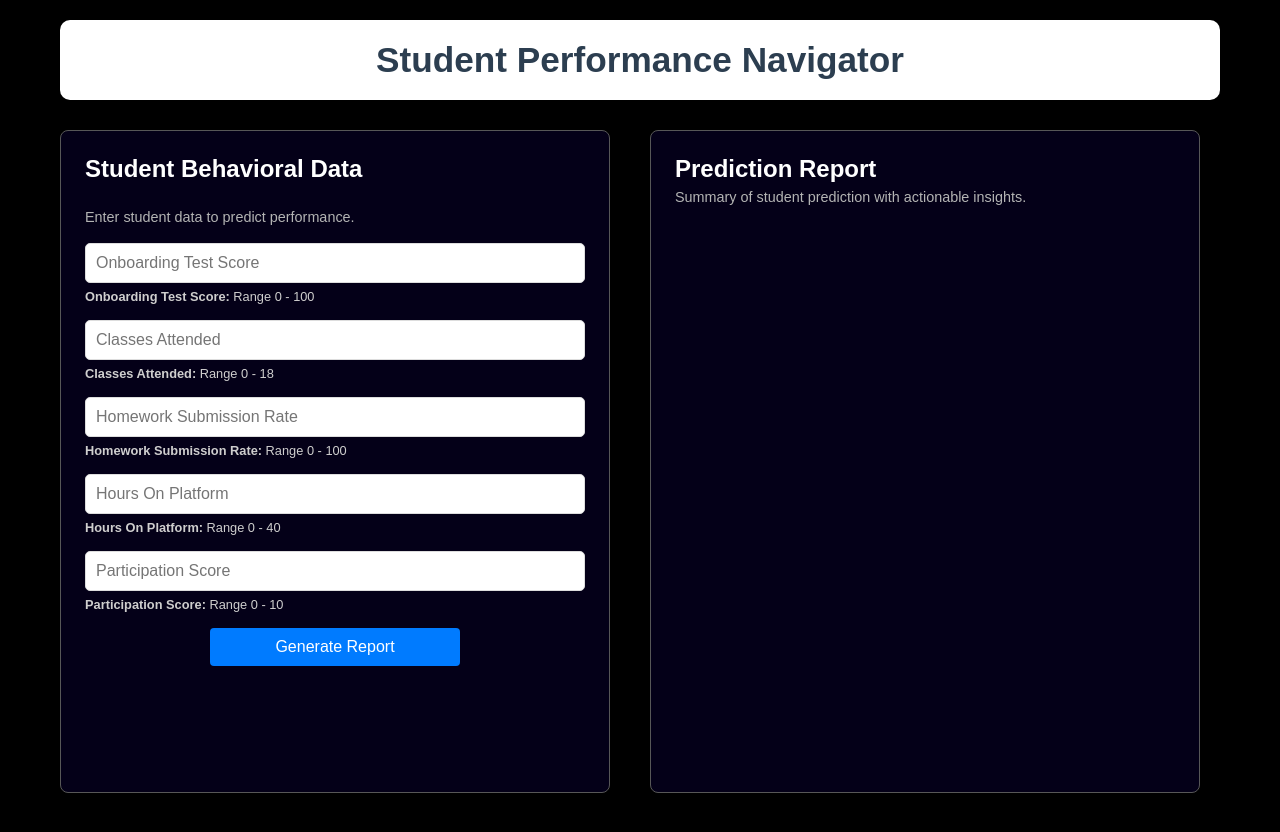
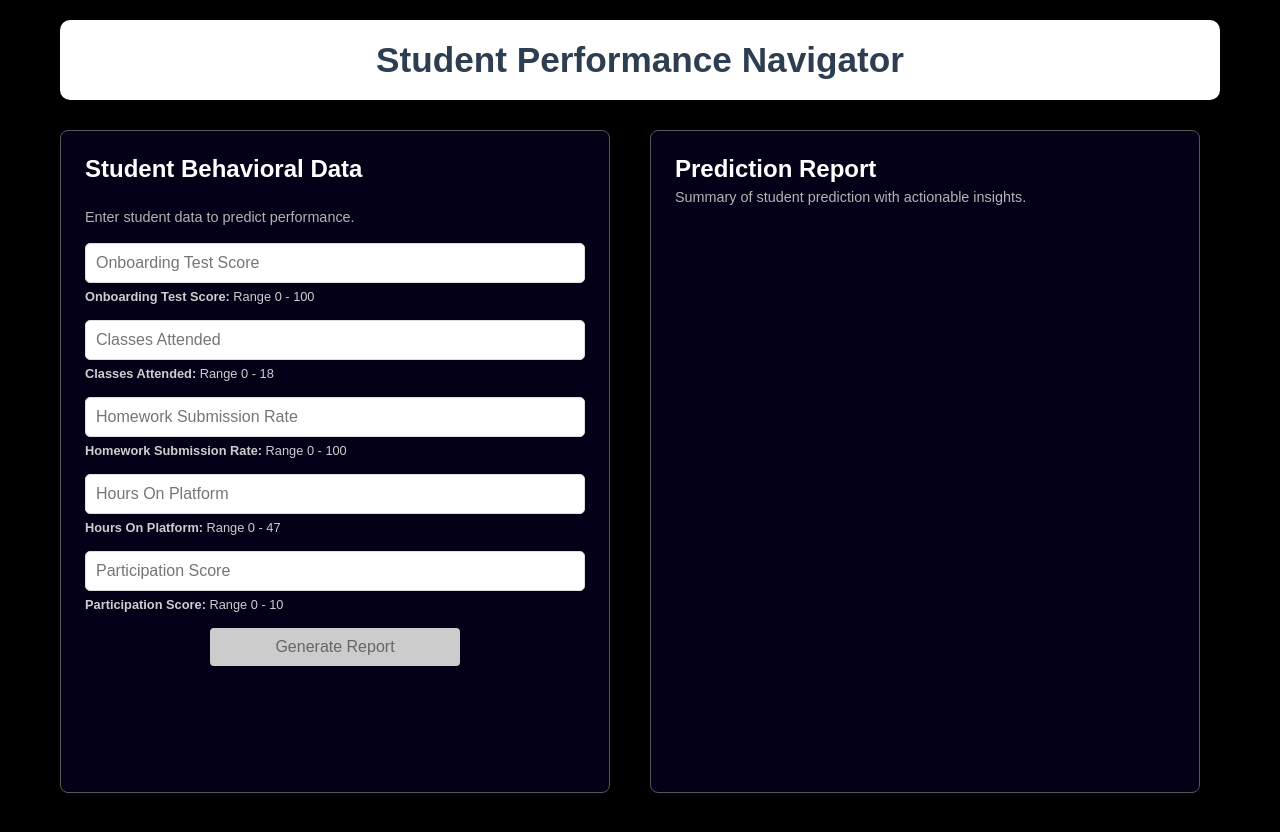
Before and after one commit to alanbjordan/StudentSuccessPredictor, a React (Create React App) app in the folder frontend/: page / in a window 1280 px wide. Built offline with nearby package versions, Linux system fonts and the light colour scheme; no server answers; what pdfmake would draw is missing.

Commit message:
style: Refactor PredictCard component styles for improved consistency and UX; update button states and validation logic

```diff
--- a/frontend/src/App.css
+++ b/frontend/src/App.css
@@ -81,26 +81,6 @@
   font-size: 1em;
 }
 
-.btn {
-  padding: 10px 20px;
-  border: none;
-  border-radius: 5px;
-  cursor: pointer;
-  font-size: 1em;
-  transition: background 0.3s;
-}
-
-.btn.primary {
-  background: #3498db;
-  color: white;
-}
-
-.btn.primary:hover {
-  background: #2980b9;
-}
-
-
-
 pre {
   margin: 0;
   font-size: 0.9em;
--- a/frontend/src/components/PredictCard/PredictCard.css
+++ b/frontend/src/components/PredictCard/PredictCard.css
@@ -20,7 +20,7 @@
 .card-header h2 {
   margin: 0;
   font-size: 1.5rem;
-    color: #333;
+  color: #333; /* Consider lightening if contrast needs improving */
 }
 
 .subtitle {
@@ -53,6 +53,13 @@
   border-radius: 4px;
   width: 100%;
   box-sizing: border-box;
+  transition: border-color 0.2s ease;
+}
+
+/* Optional: Add focus effect for better UX */
+.input-field:focus {
+  border-color: #007bff;
+  outline: none;
 }
 
 .btn {
@@ -68,6 +75,8 @@
   background-color: #ccc;
   cursor: not-allowed;
   color: #fff;
+  font-weight: 500; /* Optional: Enhance visual clarity on disabled state */
+  pointer-events: none; /* Prevent any pointer events when disabled */
 }
 
 .btn.btn-primary {
@@ -80,6 +89,14 @@
 
 .btn.btn-primary:hover:not(:disabled) {
   background-color: #0056b3;
+}
+
+.btn.btn-primary:disabled {
+  background-color: #ccc;
+  cursor: not-allowed;
+  color: #666;
+  font-weight: 500;
+  pointer-events: none;
 }
 
 .loading-overlay {
@@ -104,6 +121,7 @@
 .warning {
   border: 2px solid #ff9800; /* or any color for warning indication */
 }
+
 .range-info {
   font-size: 0.8rem;
   color: #cfcece;
--- a/frontend/src/components/PredictCard/PredictCard.jsx
+++ b/frontend/src/components/PredictCard/PredictCard.jsx
@@ -7,7 +7,7 @@ const PredictCard = ({ setPredictionData }) => {
     OnboardingTestScore: { min: 0, max: 100 },
     ClassesAttended: { min: 0, max: 18 },
     HomeworkSubmissionRate: { min: 0, max: 100 },
-    HoursOnPlatform: { min: 0, max: 40 },
+    HoursOnPlatform: { min: 0, max: 47 },
     ParticipationScore: { min: 0, max: 10 },
   };
 
@@ -26,13 +26,19 @@ const PredictCard = ({ setPredictionData }) => {
     setManualData((prev) => ({ ...prev, [name]: value }));
   };
 
+  const isFormValid = Object.entries(manualData).every(([key, value]) => {
+    if (value === '') return false;
+    const numericValue = parseFloat(value);
+    const { min, max } = fieldRanges[key];
+    return !isNaN(numericValue) && numericValue >= min && numericValue <= max;
+  });
+  console.log("isFormValid:", isFormValid, "manualData:", manualData);
+
   const handlePredict = async (e) => {
     e.preventDefault();
     setIsLoading(true);
     setError(null);
-
     try {
-      // Validate input ranges
       for (const [key, value] of Object.entries(manualData)) {
         const numValue = parseFloat(value);
         const { min, max } = fieldRanges[key];
@@ -40,10 +46,8 @@ const PredictCard = ({ setPredictionData }) => {
           throw new Error(`Invalid value for ${key}: ${value}. Must be between ${min} and ${max}.`);
         }
       }
-
-      // Fetch prediction
       const predictionRes = await predictStudent(manualData);
-      console.log("Prediction Data:", predictionRes.data); // Debug
+      console.log("Prediction Data:", predictionRes.data);
       setPredictionData(predictionRes.data);
     } catch (error) {
       console.error("Prediction error:", error);
@@ -59,13 +63,15 @@ const PredictCard = ({ setPredictionData }) => {
       <header className="card-header">
         <h2>Student Behavioral Data</h2>
       </header>
-      <p className="subtitle">Enter student data to predict performance.</p> <br />
+      <p className="subtitle">Enter student data to predict performance.</p>
+      <br />
       {error && <p className="error-message">{error}</p>}
       <form onSubmit={handlePredict} className="predict-form">
         {Object.entries(manualData).map(([key, value]) => {
           const { min, max } = fieldRanges[key] || { min: null, max: null };
           const numericValue = parseFloat(value);
-          const isOutOfRange = !isNaN(numericValue) && (numericValue < min || numericValue > max);
+          const isOutOfRange =
+            value !== '' && (!isNaN(numericValue) && (numericValue < min || numericValue > max));
 
           return (
             <div className="input-group" key={key}>
@@ -76,21 +82,30 @@ const PredictCard = ({ setPredictionData }) => {
                 value={value}
                 onChange={handleManualChange}
                 placeholder={`${key.replace(/([A-Z])/g, ' $1').trim()}`}
-                className={`file-input ${isOutOfRange ? 'warning' : ''}`}
+                className={`input-field ${isOutOfRange ? 'warning' : ''}`}
+                disabled={isLoading}
                 required
-                disabled={isLoading}
               />
               <small className="range-info">
                 <strong>{key.replace(/([A-Z])/g, ' $1').trim()}:</strong> Range {min} - {max}
               </small>
+              {isOutOfRange && (
+                <small className="error-message" style={{ color: 'red' }}>
+                  Value must be between {min} and {max}.
+                </small>
+              )}
             </div>
           );
         })}
-        <button type="submit" className="btn btn-primary" disabled={isLoading}>
+        {console.log("Button disabled:", !isFormValid || isLoading)}
+        <button
+          type="submit"
+          className="btn btn-primary"
+          disabled={!isFormValid || isLoading}
+        >
           {isLoading ? "Generating..." : "Generate Report"}
         </button>
       </form>
-
       {isLoading && (
         <div className="loading-overlay">
           <span className="loader">Processing...</span>
```
Lines whose indentation alone changed are shown as unchanged.
